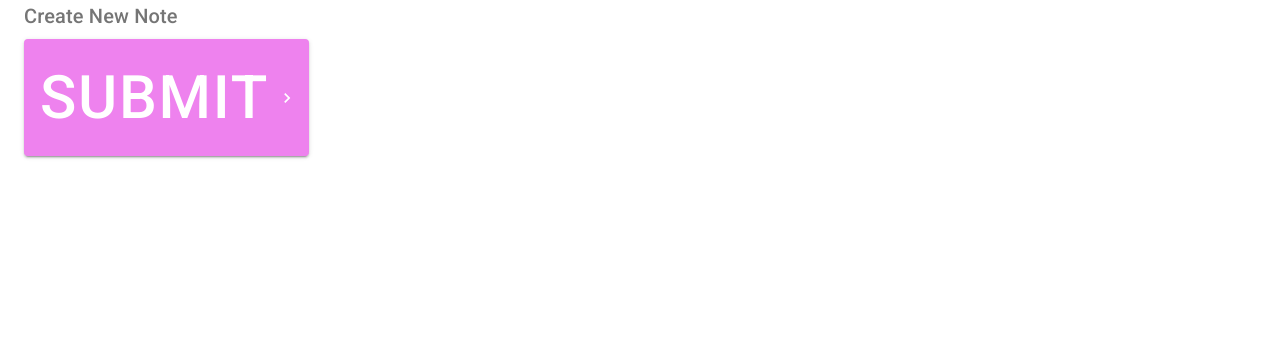
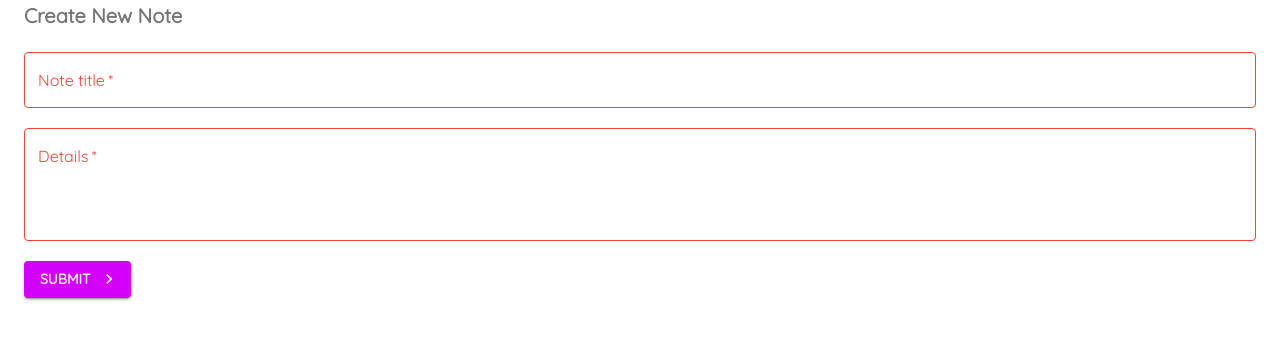
Before and after one commit to hericlesLima/Notes, a React (Create React App) app: page /create in a window 1280 px wide. Shown: the top 340 px of the page. Built offline with nearby package versions, Linux system fonts and the light colour scheme.

Commit message:
text fields

```diff
--- a/src/App.js
+++ b/src/App.js
@@ -1,9 +1,30 @@
 import { BrowserRouter as Router, Switch, Route } from "react-router-dom";
 import Notes from "./pages/Notes";
 import Create from "./pages/Create";
+import { ThemeProvider } from "@material-ui/core";
+import { createTheme } from "@material-ui/core/styles";
+import { purple } from "@material-ui/core/colors";
+
+const theme = createTheme({
+  palette: {
+    primary: {
+      main: "#fefefe",
+    },
+    secondary: purple
+  },
+  typography:{
+    fontFamily: 'Quicksand',
+    fontWeightLight: 400,
+    fontWeightRegular: 500,
+    fontWeightMedium: 600,
+    fontWeightBold: 700,
+
+  }
+});
 
 function App() {
   return (
+    <ThemeProvider theme={theme}>
       <Router>
         <Switch>
           <Route exact path="/">
@@ -14,6 +35,7 @@ function App() {
           </Route>
         </Switch>
       </Router>
+    </ThemeProvider>
   );
 }
 
--- a/src/index.css
+++ b/src/index.css
@@ -1,3 +1,4 @@
+@import url('https://fonts.googleapis.com/css2?family=Quicksand&display=swap');
 body {
   margin: 0;
   -webkit-font-smoothing: antialiased;
--- a/src/pages/Create.js
+++ b/src/pages/Create.js
@@ -1,10 +1,16 @@
-import React from "react";
-import { Button, Container, makeStyles, Typography } from "@material-ui/core";
+import React, { useState } from "react";
+import {
+  Button,
+  Container,
+  makeStyles,
+  TextField,
+  Typography,
+} from "@material-ui/core";
 import SendIcon from "@material-ui/icons/Send";
 import KeyboardArrowRightIcon from "@material-ui/icons/KeyboardArrowRight";
 
 const useStyles = makeStyles({
-  btn: {
+  /*btn: {
     fontSize: 60,
     backgroundColor: "violet",
     "&:hover": {
@@ -14,11 +20,43 @@ const useStyles = makeStyles({
   title: {
     textDecoration: "underline",
     marginBotton: 20,
+  },*/
+
+  field: {
+    marginTop: 20,
+    marginBottom: 20,
+    display: "block",
   },
 });
 
 export default function Create() {
   const classes = useStyles();
+
+  const [title, setTitle] = useState(" ");
+  const [details, setDetails] = useState(" ");
+
+  const [titleError, setTitleError] = useState(" ");
+  const [detailsError, setDetailsError] = useState(" ");
+
+  const handleSubmit = (e) => {
+    e.preventDefault();
+
+    setTitleError(false)
+    setDetailsError(false)
+
+    if(title == ''){
+      setTitleError(true)
+    }
+
+    if(details == ''){
+      setDetailsError(true)
+    }
+
+    if (title && details) {
+      console.log(title, details);
+    }
+  };
+
 
   return (
     <Container>
@@ -31,9 +69,31 @@ export default function Create() {
         Create New Note
       </Typography>
 
+      <form noValidate autoComplete="off" onSubmit={handleSubmit}>
+        <TextField
+          onChange={(e) => setTitle(e.target.value)}
+          className={classes.field}
+          label="Note title"
+          variant="outlined"
+          color="secondary"
+          fullWidth
+          required
+          error={setTitleError}
+        />
+
+        <TextField
+          onChange={(e) => setDetails(e.target.value)}
+          className={classes.field}
+          label="Details"
+          variant="outlined"
+          color="secondary"
+          multiline
+          rows={4}
+          fullWidth
+          required
+          error={setDetailsError}
+        />
         <Button
-        className={classes.btn}
-        onClick={() => console.log("You clicked")}
           type="submit"
           color="secondary"
           variant="contained"
@@ -41,6 +101,7 @@ export default function Create() {
         >
           Submit
         </Button>
+      </form>
     </Container>
   );
 }
```
Lines whose indentation alone changed are shown as unchanged.
